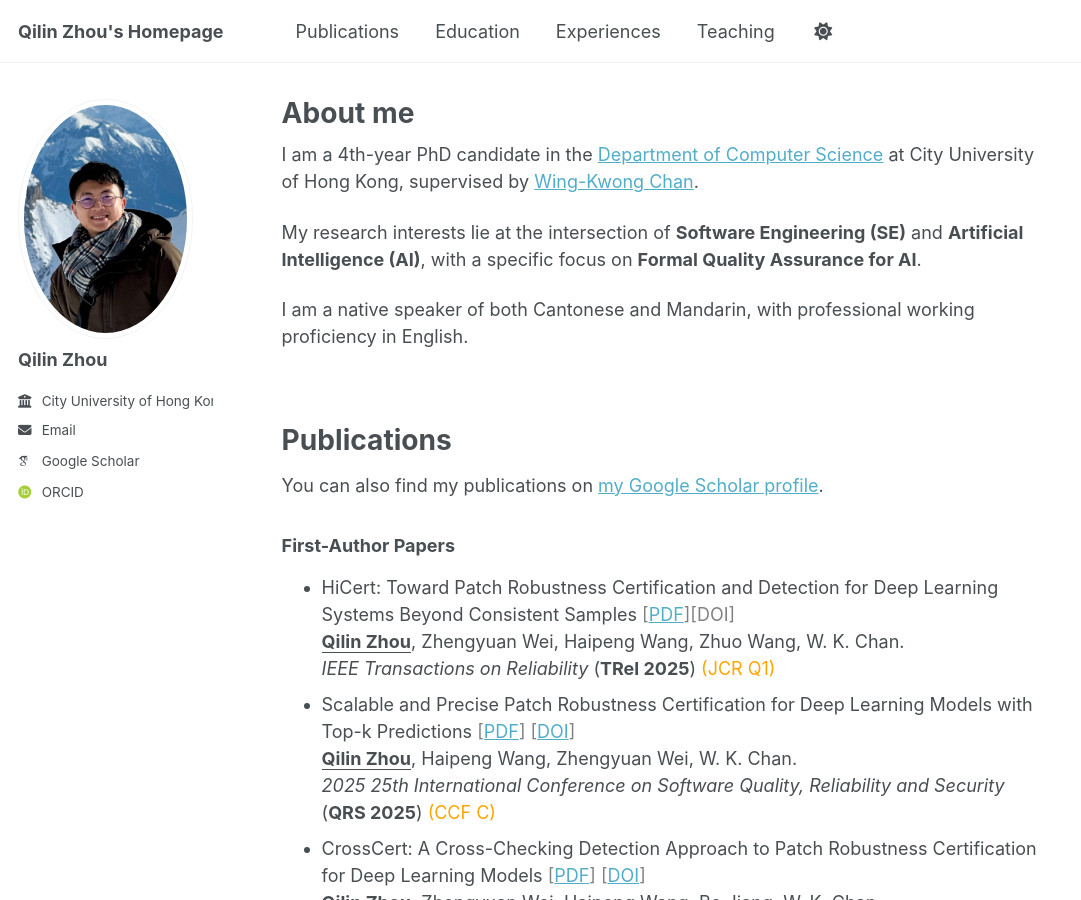
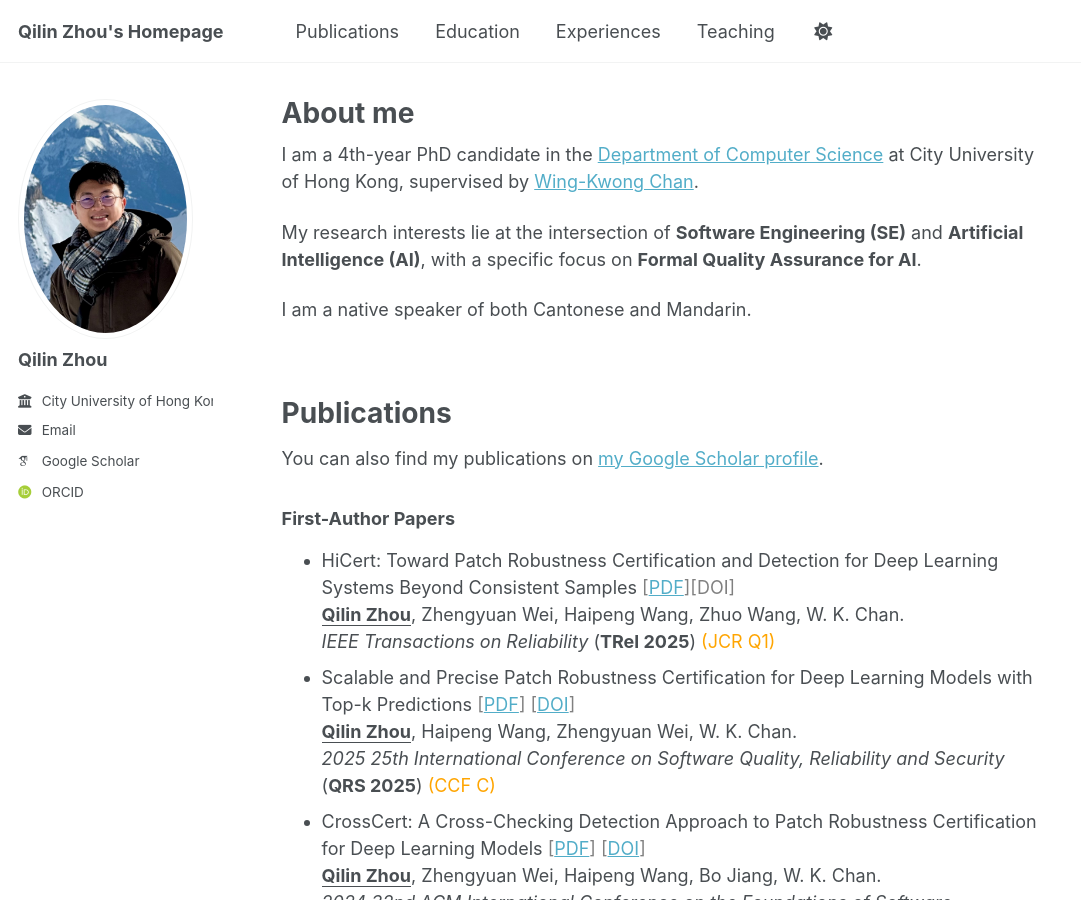
Before and after one commit to qilin-zhou/qilin-zhou.github.io, a Jekyll site: the page built from _pages/about.md, in a window 1280 px wide and 900 px high. Shown: the whole window, without its empty margins (0-1081 px from the left). Built offline with Jekyll 4.4.1, drawn with Linux system fonts in a browser that asks for light colours; some web fonts are replaced; a script bundle is joined from its source files by our own code; library files that are not in the unit come from our copies.

Commit message:
Update about.md

```diff
--- a/_pages/about.md
+++ b/_pages/about.md
@@ -12,7 +12,7 @@
 
 My research interests lie at the intersection of **Software Engineering (SE)** and **Artificial Intelligence (AI)**, with a specific focus on **Formal Quality Assurance for AI**.
 
-I am a native speaker of both Cantonese and Mandarin, with professional working proficiency in English.
+I am a native speaker of both Cantonese and Mandarin.
 
 <br>
 
```
